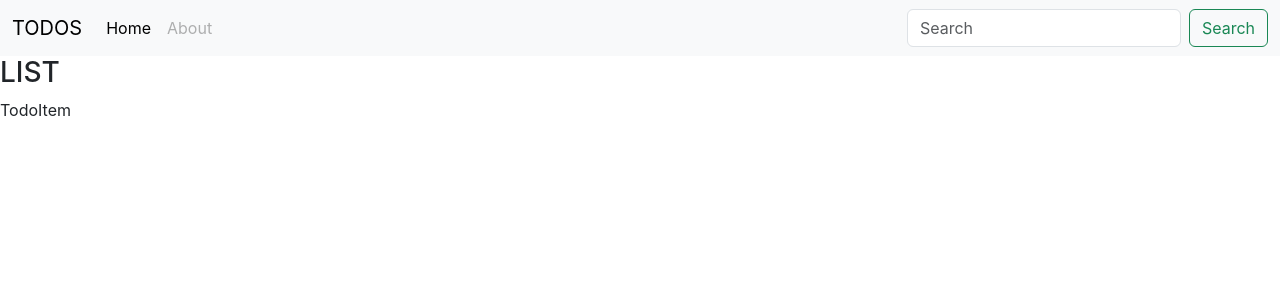
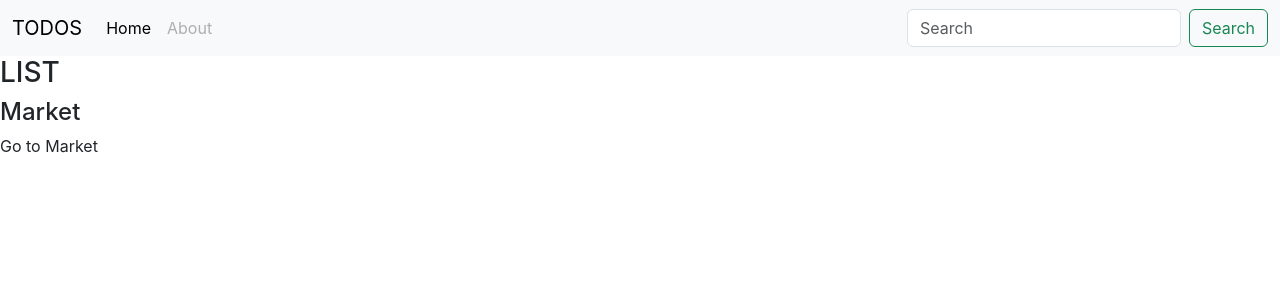
Before and after one commit to divyamishra22/todos-list, a React (Create React App) app: page / in a window 1280 px wide. Shown: the top 300 px of the page. Built offline with nearby package versions, Linux system fonts and the light colour scheme.

Commit message:
adding props

```diff
--- a/src/My Components/TodoItem.js
+++ b/src/My Components/TodoItem.js
@@ -1,7 +1,10 @@
 import React from 'react'
 
-export const TodoItem = () => {
+export const TodoItem = ({todoitem}) => {
   return (
-    <div>TodoItem</div>
+    <div>
+        <h4>{todoitem.title}</h4>
+        <p>{todoitem.desc}</p>
+        </div>
   )
 }
```
